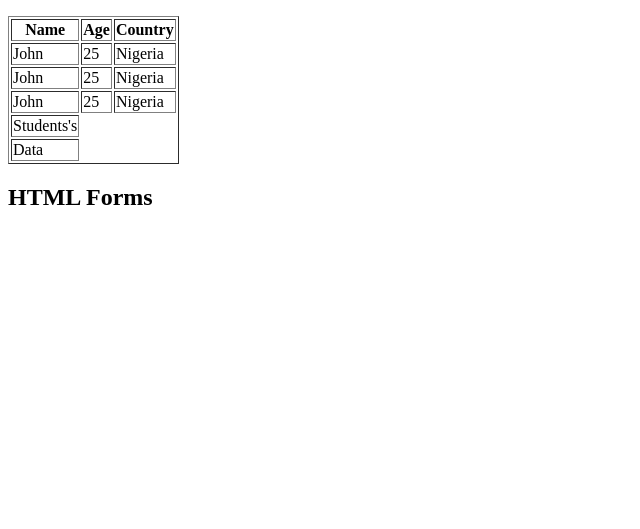
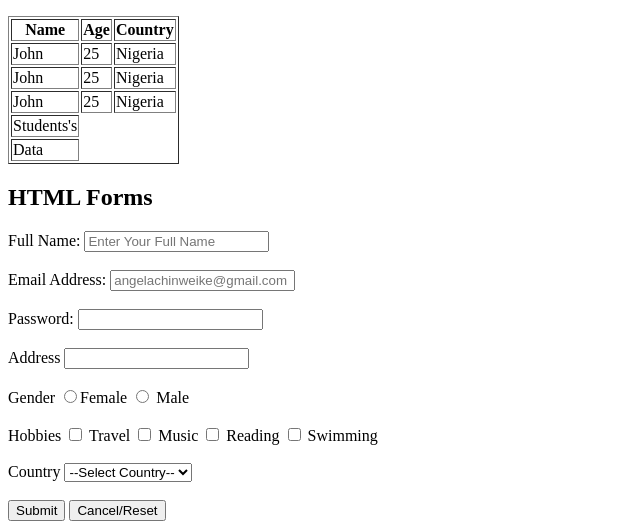
Before and after one commit to AngelNelly/Web_Dev_Week2_Practice, a plain HTML site: page index.html in a window 1280 px wide. Shown: the part 1563-2092 px from the top of the page, without its empty margins (0-640 px from the left). Before the commit the page ends 1794 px from the top, so only its background shows below. Drawn offline with Linux system fonts and the light colour scheme.

Commit message:
Created a HTML file

```diff
--- a/index.html
+++ b/index.html
@@ -1,7 +1,7 @@
 <!DOCTYPE html>
 <html>
   <head>
-        <title> HTML List, Images, Tables, Forms</title>
+    <title>HTML List, Images, Tables, Forms</title>
   </head>
   <body>
     <h2>Ordered List</h2>
@@ -26,10 +26,20 @@
 
     <h2>Images</h2>
     <h3>Internal Images</h3>
-        <img src="WhatsApp Cover.png" alt="Job description" height="500" width="350">
+    <img
+      src="WhatsApp Cover.png"
+      alt="Job description"
+      height="500"
+      width="350"
+    />
 
     <h3>External Images</h3>
-        <img src="https://images.pexels.com/photos/1563356/pexels-photo-1563356.jpeg?auto=compress&cs=tinysrgb&w=1260&h=750&dpr=1" alt="" height="500" width="500">
+    <img
+      src="https://images.pexels.com/photos/1563356/pexels-photo-1563356.jpeg?auto=compress&cs=tinysrgb&w=1260&h=750&dpr=1"
+      alt=""
+      height="500"
+      width="500"
+    />
 
     <h3>HTML Tables</h3>
     <table border="1">
@@ -58,13 +68,62 @@
         </tr>
       </tbody>
       <tfoot>
-                <tr><td>Students's</td>
-                <tr><td>Data</td>
+        <tr>
+          <td>Students's</td>
+        </tr>
+        <tr>
+          <td>Data</td>
         </tr>
       </tfoot>
     </table>
 
     <h2>HTML Forms</h2>
-        <form action="" method=""></form>
+    <form action="" method="">
+      <label for="full_name">Full Name:</label>
+      <input
+        type="text"
+        id="full_name"
+        name="full_name"
+        required
+        placeholder="Enter Your Full Name"
+      />
+      <br />
+      <br />
+      <label for="email_address">Email Address:</label>
+      <input
+        type="text"
+        id="email_address"
+        name="email_address"
+        placeholder="angelachinweike@gmail.com"
+      />
+      <br /><br />
+      <label for="password">Password:</label>
+      <input type="password" id="password" name="password" />
+      <br /><br />
+
+      <label for="Address">Address</label>
+      <input type="text" id="Address" name="Address" />
+      <br /><br />
+      <label for="Gender">Gender</label>
+      <input type="radio" name="gender" value="Female" />Female
+      <input type="radio" name="gender" value="Male" /> Male <br/> <br>
+      <label for="hobby">Hobbies</label>
+      <input type="checkbox" name="hobby" value="travel" /> Travel
+      <input type="checkbox" name="hobby" value="music" /> Music
+      <input type="checkbox" name="hobby" value="reading" /> Reading
+      <input type="checkbox" name="hobby" value="swimming" /> Swimming
+      <br /><br />
+      <label>Country</label>
+      <select name="country" id="country">
+        <option>--Select Country--</option>
+        <option value="South Africa">South Africa</option>
+        <option value="Botswana">Botswana</option>
+        <option value="Ghana">Ghana</option>
+        <option value="Tanzania">Tanzania</option>
+      </select>
+      <br /><br />
+      <button type="submit">Submit</button>
+      <input type="reset" value="Cancel/Reset" />
+    </form>
   </body>
 </html>
```
Lines whose indentation alone changed are shown as unchanged.
